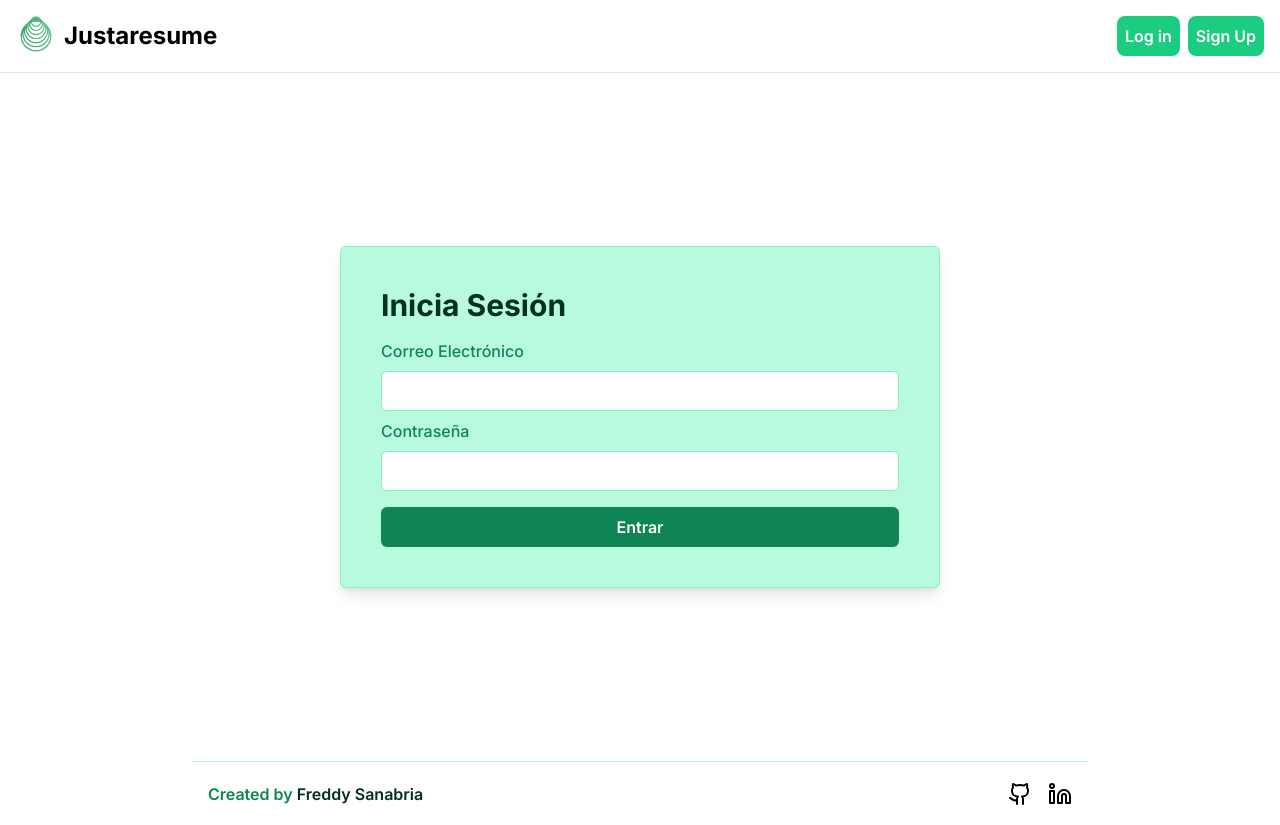
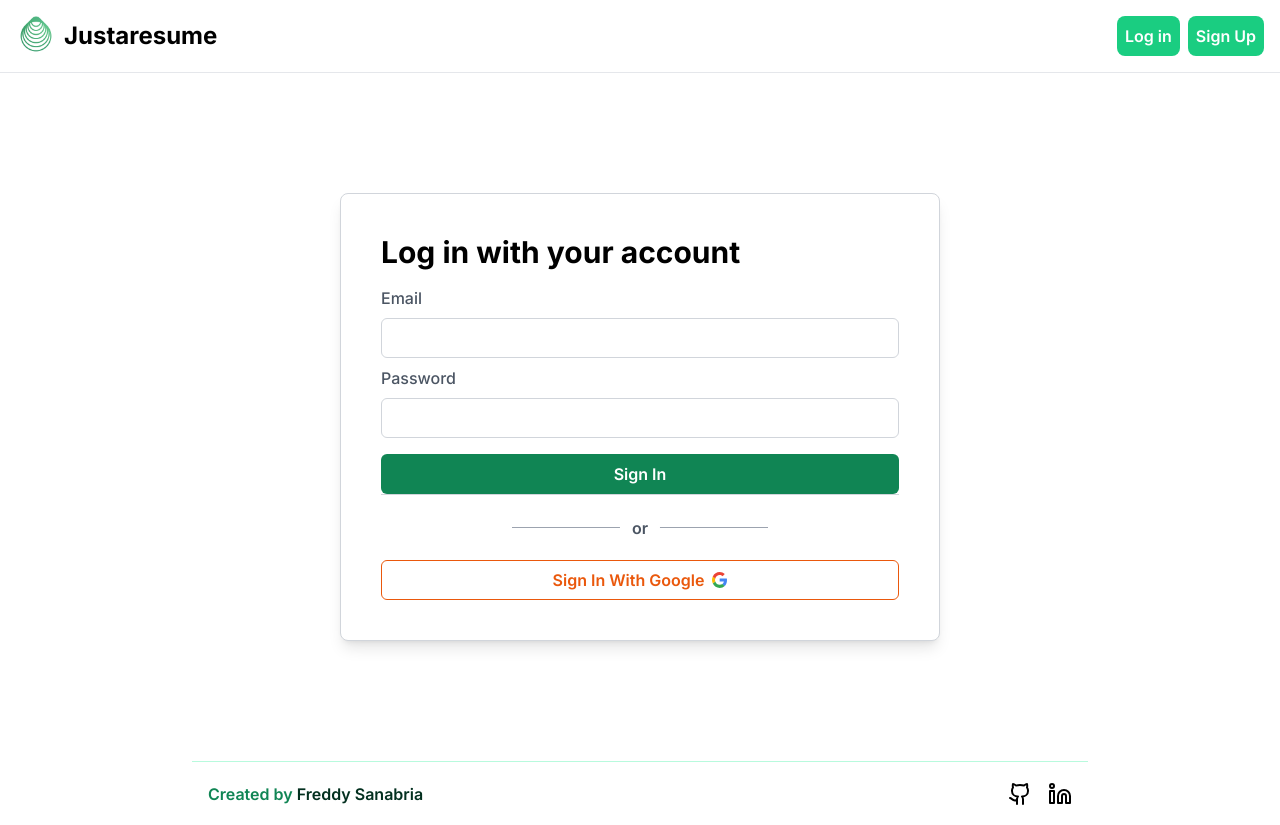
Before and after one commit to freddwithy/just-a-simple-cv, a Next.js app: page /auth/login in a window 1280 px wide. Built offline with nearby package versions, Linux system fonts and the light colour scheme; no server answers; what tailwindcss-animated would draw is missing.

Commit message:
creating a better login page

```diff
--- a/app/auth/login/page.tsx
+++ b/app/auth/login/page.tsx
@@ -7,7 +7,9 @@ import { SubmitHandler, useForm } from "react-hook-form"
 import { z } from "zod"
 import toast from "react-hot-toast"
 import { Header } from "@/app/components/Header"
-import { useEffect } from "react"
+import { cache, useEffect, useState } from "react"
+import { LoaderCircle } from "lucide-react"
+import Image from "next/image"
 
 const formSchema = z.object({
     email: z.string().email({
@@ -35,6 +37,9 @@ const navLinks = [
 ]
 
 export default function LoginPage() {
+    const [isLoading, setIsLoading] = useState<boolean>(false)
+    const [isLoadingG, setIsLoadingG] = useState<boolean>(false)
+
     const router = useRouter()
 
     const { register, handleSubmit, formState: { errors } } = useForm<LogInInputs>({
@@ -44,6 +49,8 @@ export default function LoginPage() {
     console.log(errors)
 
     const onLogIn: SubmitHandler<LogInInputs> = async (data) => {
+        try {
+            setIsLoading(true)
             const res = await signIn('credentials', {
                 email: data.email,
                 password: data.password,
@@ -55,6 +62,24 @@ export default function LoginPage() {
             } else {
                 router.push('/create')
                 toast.success('Haz iniciado sesion')
+            }
+        } catch(err) {
+            toast.error("Something wrong happened.")
+            setIsLoading(false)
+        } finally {
+            setIsLoading(false)
+        }
+    }
+
+    const loginWithGoogle = async () => {
+        try {
+            setIsLoadingG(true)
+            await signIn("google", {callbackUrl: "/create"})
+        } catch(err) {
+            toast.error("Something wrong happened.")
+            setIsLoadingG(false)
+        } finally {
+            setIsLoadingG(false)
         }
     }
 
@@ -73,11 +98,11 @@ export default function LoginPage() {
         <>
             <Header navLinks={navLinks} />
             <div className="flex items-center justify-center h-[calc(100vh-7rem)] animate-fade-up">
-                <form onSubmit={handleSubmit(onLogIn)} className="w-[600px] flex flex-col p-10 bg-mystic-200 rounded-md shadow-lg border border-mystic-300">
-                    <h1 className="font-bold text-3xl text-mystic-950 mb-4">Inicia Sesión</h1>
-                    <label className="mb-2 text-mystic-700 font-medium" htmlFor="email">Correo Electrónico</label>
+                <form onSubmit={handleSubmit(onLogIn)} className="w-[600px] flex flex-col p-10 bg-white rounded-lg shadow-lg border border-gray-300">
+                    <h1 className="font-bold text-3xl text-black mb-4">Log in with your account</h1>
+                    <label className="mb-2 text-gray-600 font-medium" htmlFor="email">Email</label>
                     <input type="email" id="email"
-                        className="rounded-md text-black font-semibold h-10 mb-2 bg-white border border-mystic-300"
+                        className="rounded-md text-black font-semibold h-10 mb-2 bg-white border border-gray-300"
                         {...register("email")}
                     />
                     {
@@ -85,9 +110,9 @@ export default function LoginPage() {
                             <span className="text-red-700 text-sm mb-2">{errors.email.message}</span>
                         )
                     }
-                    <label className="mb-2 text-mystic-700 font-medium" htmlFor="password">Contraseña</label>
+                    <label className="mb-2 text-gray-600 font-medium" htmlFor="password">Password</label>
                     <input type="password" id="password"
-                        className="rounded-md text-black font-semibold h-10 mb-2 bg-white border border-mystic-300"
+                        className="rounded-md text-black font-semibold h-10 mb-2 bg-white border border-gray-300"
                         {...register("password")}
                     />
                     {
@@ -95,7 +120,27 @@ export default function LoginPage() {
                             <span className="text-red-700 text-sm mb-2">{errors.password.message}</span>
                         )
                     }
-                    <button className="bg-mystic-700 rounded-md text-white font-semibold h-10 mt-2 hover:bg-mystic-600 transition">Entrar</button>
+                    <button disabled={isLoading} className={`bg-mystic-700 rounded-md text-white font-semibold h-10 mt-2 hover:bg-mystic-600 transition flex items-center justify-center gap-x-2 ${
+                        isLoading ? "opacity-50 cursor-wait hover:bg-mystic-700" :""
+                    }`}>
+                        {isLoading && (
+                            <LoaderCircle className="animate-spin size-4"/>
+                        )}
+                        Sign In
+                    </button>
+                    <div className="border-t border-gray-300  flex flex-col justify-center items-center">
+                        <div className="inline-flex items-center justify-center w-full">
+                            <hr className="w-64 h-px my-8 bg-gray-400 border-0"/>
+                            <span className="absolute px-3 font-semibold text-gray-600 -translate-x-1/2 bg-white left-1/2">or</span>
+                        </div>
+                        <a onClick={loginWithGoogle} className={`bg-white rounded-md text-orange-600 font-semibold h-10 hover:bg-orange-600 hover:text-white transition border border-orange-600 flex items-center justify-center cursor-pointer w-full gap-x-2 ${isLoadingG ? "opacity-50 hover:bg-white hover:text-orange-600 cursor-wait" : ""}`}>
+                            {isLoadingG && (
+                                <LoaderCircle className="animate-spin size-4"/>
+                            )}
+                            Sign In With Google
+                            <Image src="/google.svg" width={15} height={30} alt="google logo" />
+                        </a>
+                    </div>
                 </form>
             </div>
         </>
--- a/app/layout.tsx
+++ b/app/layout.tsx
@@ -3,6 +3,7 @@ import { Inter } from "next/font/google";
 import "./globals.css";
 import { Footer } from "./components/Footer";
 import { ToasterProvider } from "@/providers/toast-provider";
+import { UserSessionProvider } from "@/providers/user-session-provider";
 
 const inter = Inter({ subsets: ["latin"] });
 
@@ -19,9 +20,11 @@ export default function RootLayout({
   return (
     <html lang="es">
       <body className={`${inter.className}`}>
-        <ToasterProvider />
-        {children}
-        <Footer />
+        <UserSessionProvider>
+          <ToasterProvider />
+          {children}
+          <Footer />
+        </UserSessionProvider>
       </body>
     </html>
   );
--- /dev/null
+++ b/providers/user-session-provider.tsx
@@ -0,0 +1,7 @@
+"use client"
+
+import { SessionProvider } from "next-auth/react"
+
+export function UserSessionProvider ({ children }: { children: React.ReactNode }) {
+  return <SessionProvider>{children}</SessionProvider>
+}
```
Also changed, not shown: public/google.svg (added). Lines whose indentation alone changed are shown as unchanged.
